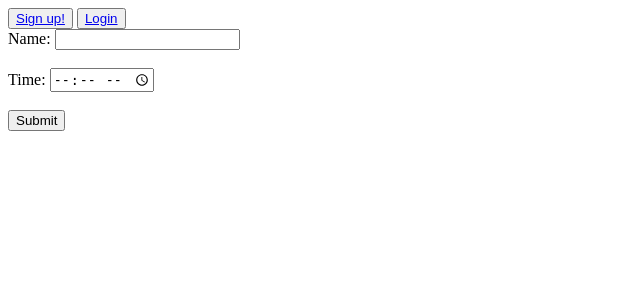
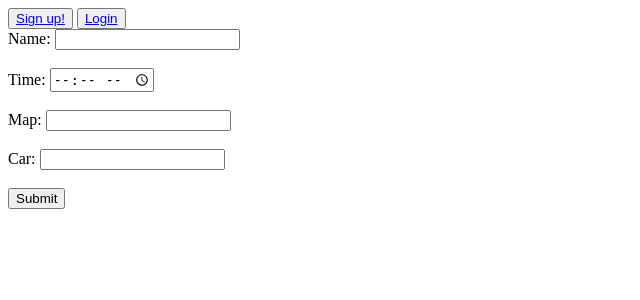
Before and after one commit to zaih0/Racing-Times, a PHP site: page / in a window 1280 px wide. Shown: the top 300 px of the page, without its empty margins (0-640 px from the left). Run offline with PHP 8.4, Linux system fonts and the light colour scheme.

Commit message:
Add map and car type to database

```diff
--- a/index.html
+++ b/index.html
@@ -21,6 +21,10 @@
 
         <label for="time">Time:</label>
         <input type="time" id="time" name="time" required><br><br>
+        <label for="map">Map:</label>
+        <input type="text" id="map" name="map" required><br><br>
+        <label for="car_type">Car:</label>
+        <input type="text" id="car_type" name="car_type" required><br><br>
 
         <button type="submit">Submit</button>
     </form>
```
Also changed, not shown: times.php (+6 -1 lines).
